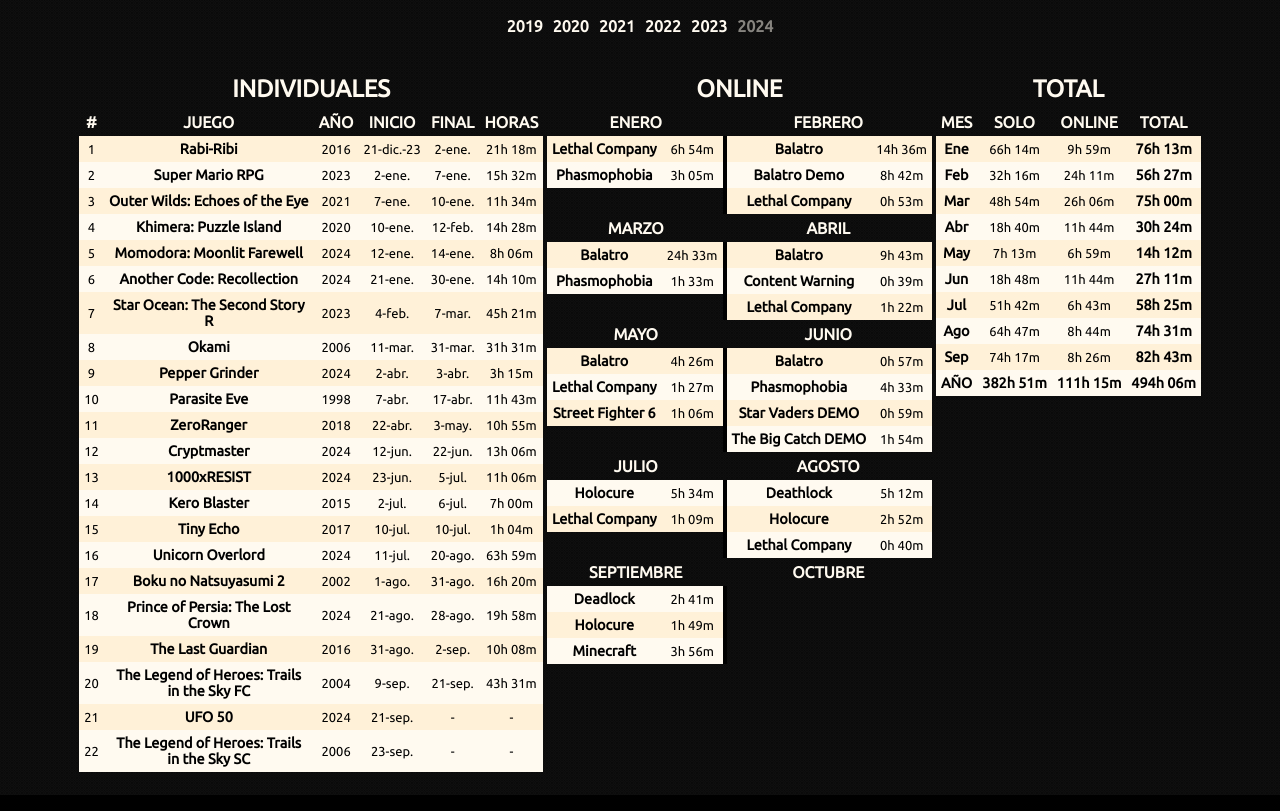
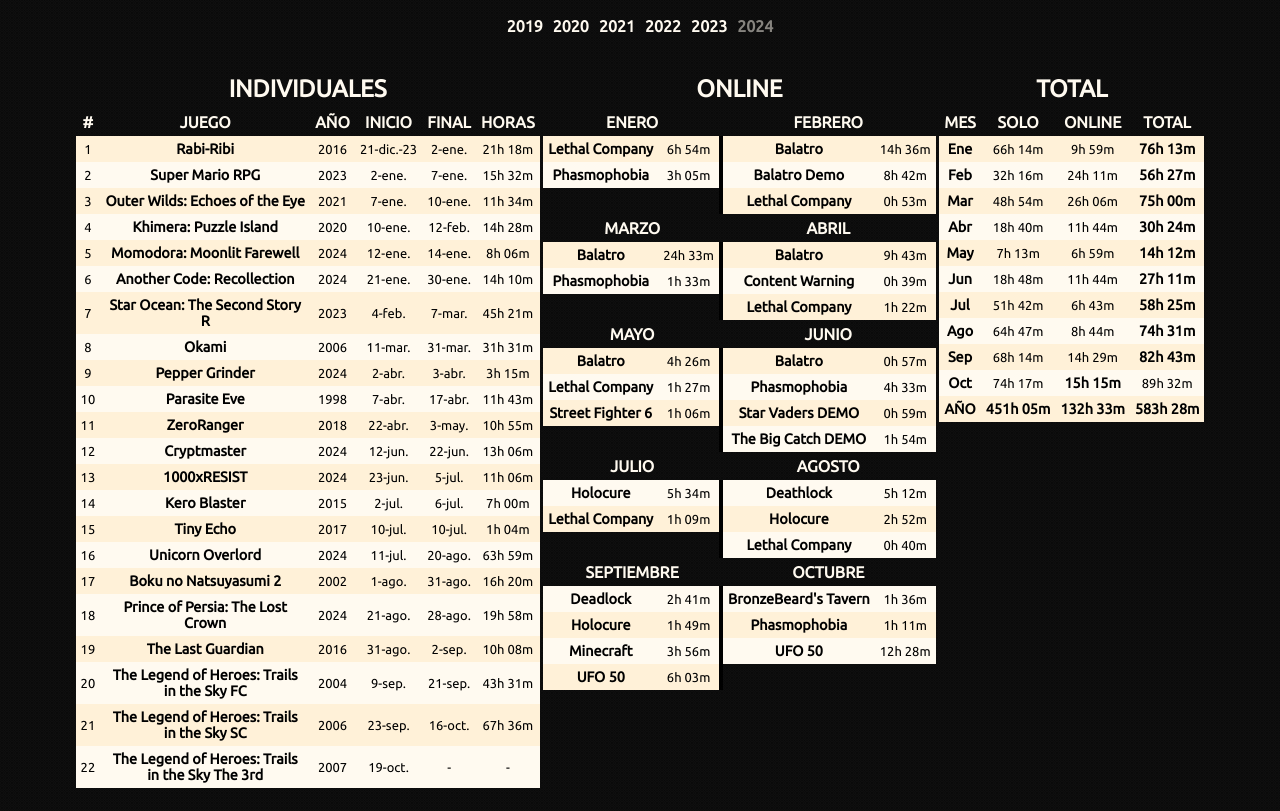
Before and after one commit to ucer0/ucer0.github.io, a plain HTML site: page games/2024.html in a window 1280 px wide. Shown: the part 84-895 px from the top of the page. Drawn offline with Linux system fonts and the light colour scheme.

Commit message:
Updated 30-oct.-24

```diff
--- a/games/2024.html
+++ b/games/2024.html
@@ -209,17 +209,17 @@
     </tr>
     <tr>
       <td>21</td>
-      <th>UFO 50</th>
-      <td>2024</td>
-      <td>21-sep.</td>
-      <td>-</td>
-      <td>-</td>
+      <th>The Legend of Heroes: Trails in the Sky SC</th>
+      <td>2006</td>
+      <td>23-sep.</td>
+      <td>16-oct.</td>
+      <td>67h 36m</td>
     </tr>
     <tr>
       <td>22</td>
-      <th>The Legend of Heroes: Trails in the Sky SC</th>
-      <td>2006</td>
-      <td>23-sep.</td>
+      <th>The Legend of Heroes: Trails in the Sky The 3rd</th>
+      <td>2007</td>
+      <td>19-oct.</td>
       <td>-</td>
       <td>-</td>
     </tr>
@@ -334,18 +334,24 @@
     <tr>
       <th>Deadlock</th>
       <td>2h 41m</td>
-      <th></th>
-      <td></td>
+      <th>BronzeBeard's Tavern</th>
+      <td>1h 36m</td>
     </tr>
     <tr>
       <th>Holocure</th>
       <td>1h 49m</td>
-      <th></th>
-      <td></td>
+      <th>Phasmophobia</th>
+      <td>1h 11m</td>
     </tr>
     <tr>
       <th>Minecraft</th>
       <td>3h 56m</td>
+      <th>UFO 50</th>
+      <td>12h 28m</td>
+    </tr>
+    <tr>
+      <th>UFO 50</th>
+      <td>6h 03m</td>
       <th></th>
       <td></td>
     </tr>
@@ -412,15 +418,21 @@
     </tr>
     <tr>
       <th>Sep</th>
-      <td>74h 17m</td>
-      <td>8h 26m</td>
+      <td>68h 14m</td>
+      <td>14h 29m</td>
       <th>82h 43m</th>
     </tr>
     <tr>
+      <th>Oct</th>
+      <td>74h 17m</td>
+      <th>15h 15m</th>
+      <td>89h 32m</td>
+    </tr>
+    <tr>
       <th>AÑO</th>
-      <th>382h 51m</th>
-      <th>111h 15m</th>
-      <th>494h 06m</th>
+      <th>451h 05m</th>
+      <th>132h 33m</th>
+      <th>583h 28m</th>
     </tr>
   </table>
 </body>
```
Also changed, not shown: anime.html (+18 -2 lines), index.html (+1 -1 lines), movies.html (+12 -0 lines), 3 other files.
